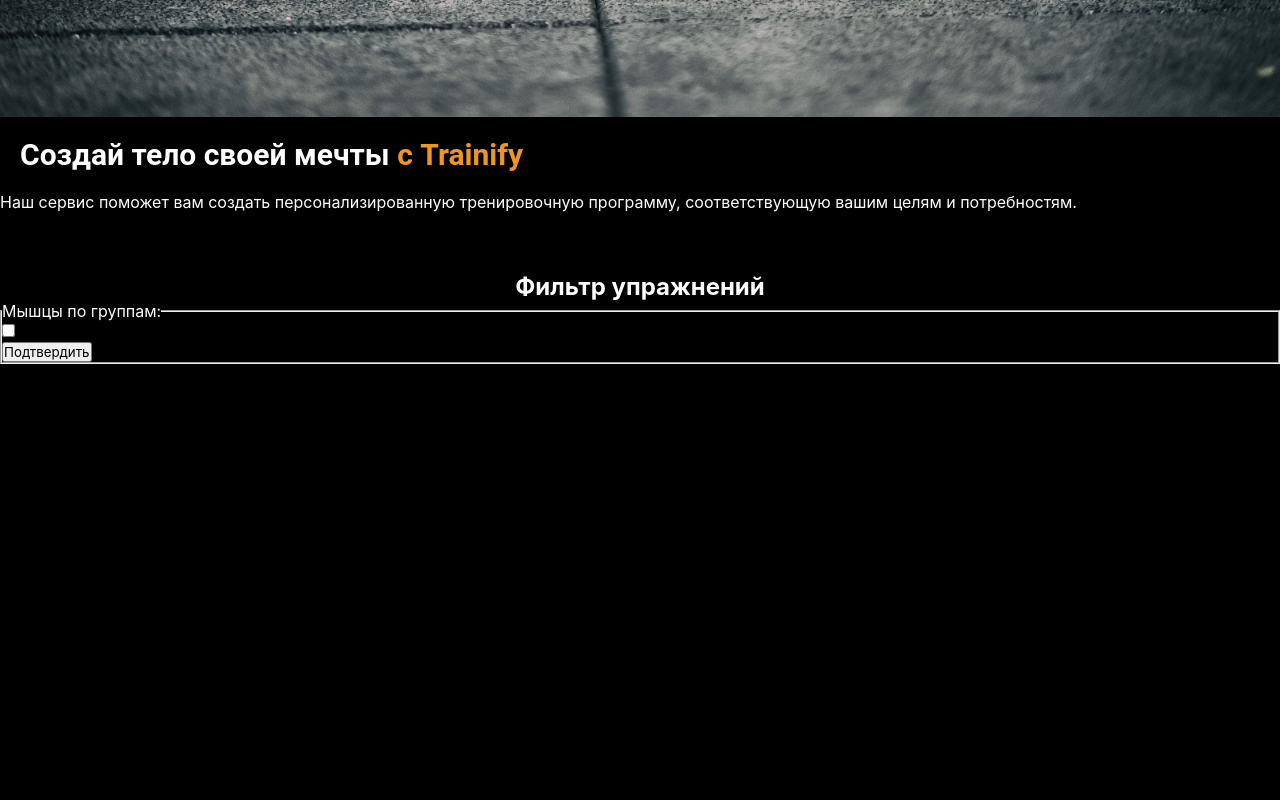
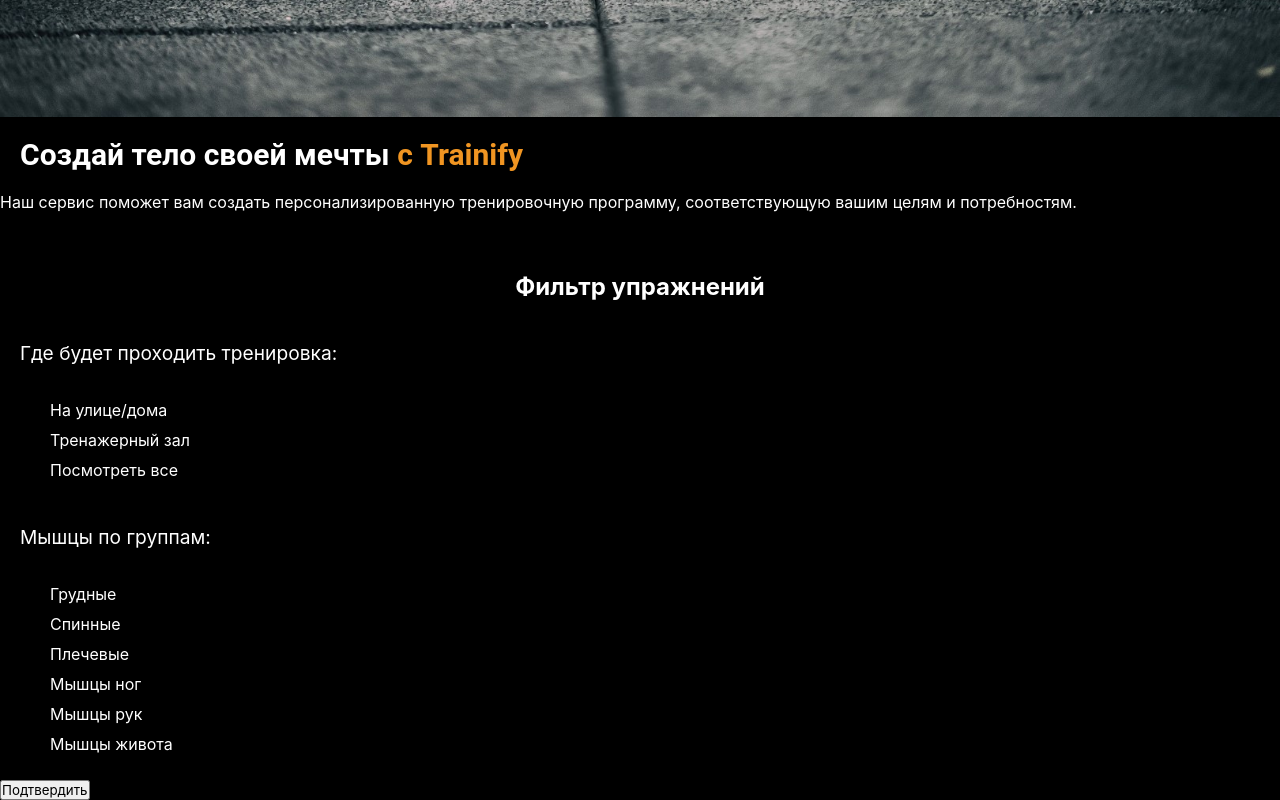
Before and after one commit to Jekarter/training-program, a Next.js app: page / in a window 1280 px wide. Shown: the part 924-1724 px from the top of the page. Before the commit the page ends 1288 px from the top, so only its background shows below. Built offline with nearby package versions, Linux system fonts and the light colour scheme.

Commit message:
feat(filter): filled items

```diff
--- a/src/components/FormFilter/FormFilter.tsx
+++ b/src/components/FormFilter/FormFilter.tsx
@@ -17,22 +17,54 @@ const FormFilter = () => {
     <section className={styles.filter}>
       <h2 className={styles.title}>Фильтр упражнений</h2>
       <form onSubmit={onSubmit}>
-        <fieldset>
-          <legend>Мышцы по группам:</legend>
-          <ul>
-            <li>
-              <label>
-                <input type='checkbox' value=''></input>
-              </label>
+        <fieldset className={styles.group}>
+          <legend className={styles.titleFilter}>Где будет проходить тренировка:</legend>
+          <ul className={styles.list}>
+            <li className={styles.listItem}>
+              <input className='visually-hidden' id='street' type='radio' name='place' value='street'></input>
+              <label htmlFor='street'>На улице/дома</label>
             </li>
-            <button type='submit'>Подтвердить</button>
-
+            <li className={styles.listItem}>
+              <input className='visually-hidden' id='gym' type='radio' name='place' value='gym'></input>
+              <label htmlFor='gym'>Тренажерный зал</label>
+            </li>
+            <li className={styles.listItem}>
+              <input className='visually-hidden' id='all' type='radio' name='place' value='all'></input>
+              <label htmlFor='all'>Посмотреть все</label>
+            </li>
           </ul>
         </fieldset>
-
+        <fieldset className={styles.group}>
+          <legend className={styles.titleFilter}>Мышцы по группам:</legend>
+          <ul className={styles.list}>
+            <li className={styles.listItem}>
+              <input className='visually-hidden' id='pectoral' type='checkbox' value='pectoral'></input>
+              <label htmlFor='pectoral'>Грудные</label>
+            </li>
+            <li className={styles.listItem}>
+              <input className='visually-hidden' id='spinal' type='checkbox' value='spinal'></input>
+              <label htmlFor='spinal'>Спинные</label>
+            </li>
+            <li className={styles.listItem}>
+              <input className='visually-hidden' id='shoulder' type='checkbox' value='shoulder'></input>
+              <label htmlFor='shoulder'>Плечевые</label>
+            </li>
+            <li className={styles.listItem}>
+              <input className='visually-hidden' id='leg' type='checkbox' value='leg'></input>
+              <label htmlFor='leg'>Мышцы ног</label>
+            </li>
+            <li className={styles.listItem}>
+              <input className='visually-hidden' id='arm' type='checkbox' value='arm'></input>
+              <label htmlFor='arm'>Мышцы рук</label>
+            </li>
+            <li className={styles.listItem}>
+              <input className='visually-hidden' id='abdominal' type='checkbox' value='abdominal'></input>
+              <label htmlFor='abdominal'>Мышцы живота</label>
+            </li>
+          </ul>
+        </fieldset>
+        <button type='submit'>Подтвердить</button>
       </form>
-
-
     </section>
   )
 }
--- a/src/components/FormFilter/formfilter.module.scss
+++ b/src/components/FormFilter/formfilter.module.scss
@@ -5,4 +5,29 @@
 .title {
   color: #fff;
   text-align: center;
+  margin-bottom: 20px;
+
+  &Filter {
+    padding: 20px;
+    margin-bottom: 10px;
+    font-size: 1.2rem;
+
+  }
 }
+
+.group {
+  border: none;
+  padding: 0;
+  margin-bottom: 20px;
+}
+
+.list {
+  list-style: none;
+  padding: 0;
+
+  &Item {
+    padding-left: 50px;
+    padding-top: 5px;
+    padding-bottom: 5px;
+  }
+}
```
